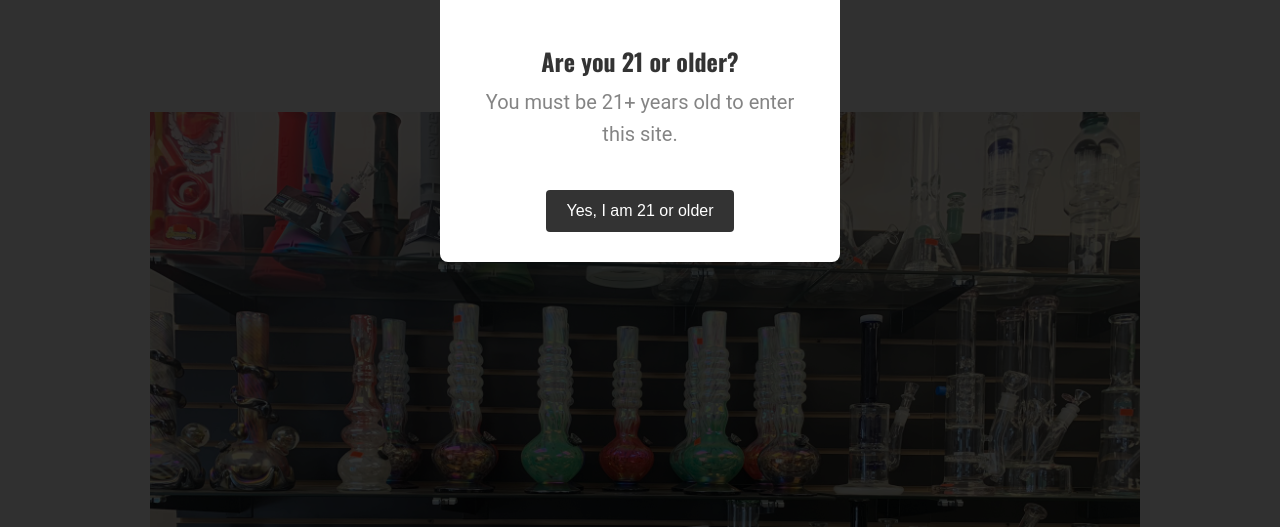
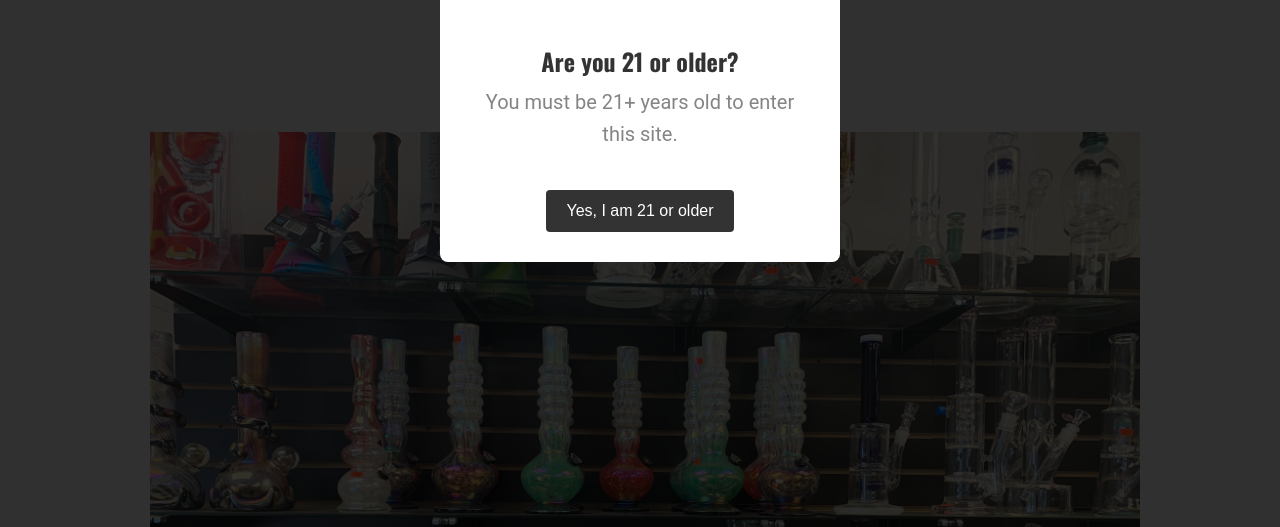
Before and after one commit to nicholasxdavis/wildwest, a plain HTML site: page index.html in a window 1280 px wide. Shown: the part 273-800 px from the top of the page. Drawn offline with nearby package versions, Linux system fonts and the light colour scheme.

Commit message:
Add files via upload

```diff
--- a/css/styles.css
+++ b/css/styles.css
@@ -354,7 +354,7 @@ body.no-scroll {
     text-align: center;
 }
 #gallery {
-    margin-top: -240px;
+    margin-top: -220px;
 }
 #about {
     margin-top: -65px;
```
